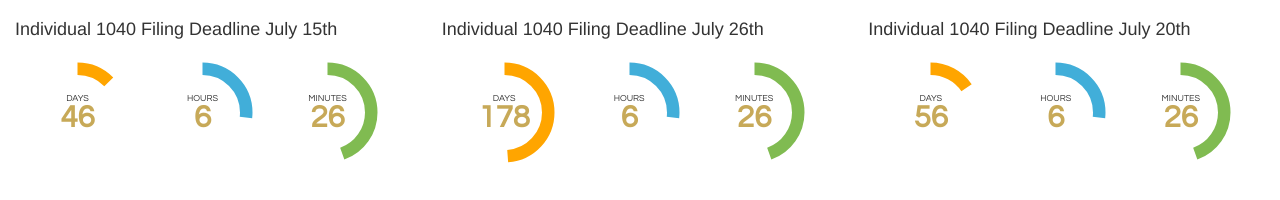
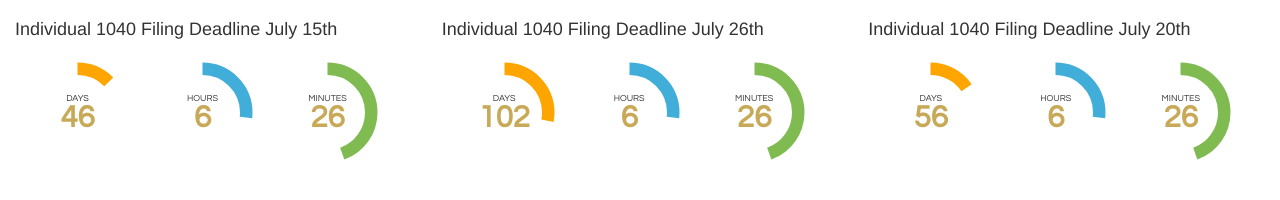
Before and after one commit to zelabidejje/Countdown_timer, a plain HTML site: page index.html in a window 1280 px wide. Shown: the top 200 px of the page. Drawn offline with nearby package versions, Linux system fonts and the light colour scheme.

Commit message:
updated html

```diff
--- a/index.html
+++ b/index.html
@@ -18,7 +18,7 @@
             <!-- Timer Two -->
             <div class="col-md-4 timer-two timer">
             <h1>Individual 1040 Filing Deadline July 26th</h1>
-            <div id="DateCountdown2" data-date="2020-10-25 00:00:00" style="width: 500px; height: 125px; padding: 0px; box-sizing: border-box; background-color: #fff"></div>
+            <div id="DateCountdown2" data-date="2020-8-10 00:00:00" style="width: 500px; height: 125px; padding: 0px; box-sizing: border-box; background-color: #fff"></div>
         </div>
 
             <!-- Timer Three -->
```
